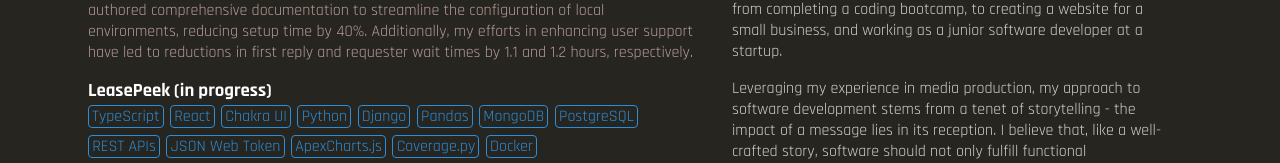
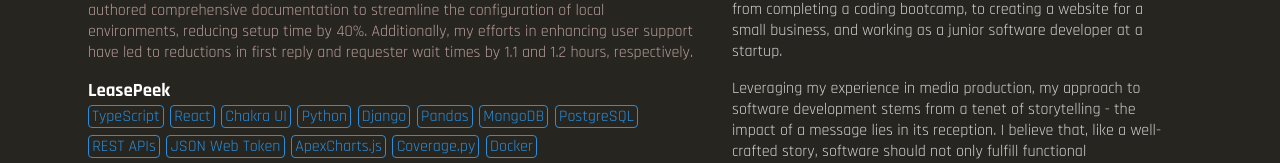
Before and after one commit to andrewbantly/portfolio, a Next.js app: page / in a window 1280 px wide. Shown: the part 413-576 px from the top of the page. Built offline with nearby package versions, Linux system fonts and the light colour scheme.

Commit message:
project deactive desc

```diff
--- a/components/Projects.js
+++ b/components/Projects.js
@@ -17,7 +17,7 @@
                         :
                         <div style={{ display: 'flex', flexDirection: 'row', alignItems: 'center'}}>
                             <h3 className={`${styles.projectHeaderRetired}`}>{project.name}</h3>
-                            <p className={`${styles.retired}`}>(retired)</p>
+                            <p className={`${styles.retired}`}>({project.deactivateDescription})</p>
                         </div>
                 }
                 <div className={`${styles.techContainer}`}>
--- a/projectData.js
+++ b/projectData.js
@@ -5,43 +5,50 @@
         description: "As a Junior Developer at SoBet, I lead in the development and testing of new software, significantly accelerating feature rollouts and bug resolution timelines. My experience encompasses using PHP and Laravel for backend API solutions, with MySQL as the database of choice for all developments. On the front-end, I apply Vue.js and JavaScript to create intuitive user interfaces, while for mobile application development, I rely on TypeScript, React Native, and Redux for building robust solutions. Beyond the development work, I have authored comprehensive documentation to streamline the configuration of local environments, reducing setup time by 40%. Additionally, my efforts in enhancing user support have led to reductions in first reply and requester wait times by 1.1 and 1.2 hours, respectively.",
         tools: ["PHP", "Laravel", "mySQL", "TypeScript", "React Native", "Redux", "Vue.js", "JavaScript"],
         active: true,
+        deactivateDescription: null,
     },
     {
-        name: "LeasePeek (in progress)",
+        name: "LeasePeek",
         link: "https://github.com/andrewbantly/leasepeek",
         description: "Engineering a data-driven app for large-scale property managers to forecast rent trends using analytics. Utilizing TypeScript, React, Chakra UI, Python, Django, Pandas, MongoDB, PostgreSQL, and REST APIs. Scripting unit and integration tests; leveraging Docker and DevOps for robust, scalable deployments.",
         tools: ["TypeScript", "React", "Chakra UI", "Python", "Django", "Pandas", "MongoDB", "PostgreSQL", "REST APIs", "JSON Web Token", "ApexCharts.js", "Coverage.py", "Docker"],
         active: true,
+        deactivateDescription: 'in progress',
     }, {
         name: "GroundBreakers Excavation",
         link: "https://groundbreakersexcavation.com/",
         description: "Built a family business website with SEO and accessibility using JavaScript, React, Chakra UI, and Netlify. Integrated serverless email alerts, boosting visibility, inclusivity, and client engagement.",
         tools: ["JavaScript", "React", "Chakra UI", "Netlify"],
         active: true,
+        deactivateDescription: null,
     }, {
         name: "World Class Wines",
         link: "https://andrewbantly.github.io/world-class-wines/",
         description: "Programmed an interactive data visualization with JavaScript, React, D3.js, and Python, simplifying wine discovery by preferences, praised for user experience.",
         tools: ["JavaScript", "D3.js", "React", "Python", "CSS"],
         active: true,
+        deactivateDescription: null,
     }, {
         name: "National Parks Explorer",
         link: "https://nps-explorer.netlify.app/",
         description: "Co-developed a MERN stack app, enabling users to discover U.S. national parks and log visits, with features like REST APIs, JWT authentication, and CRUD operations.",
         tools: ["Full-stack", "JavaScript", "CSS", "React", "Node.js","MongoDB", "Mongoose", "Express", "bcryptjs", "JSON Web Token", "REST APIs"],
         active: false,
+        deactivateDescription: 'retired',
     }, {
         name: "Major League Baseball Pick'em",
         link: "https://pickem.herokuapp.com/",
         description: "Crafted a full-stack Node app using JavaScript, featuring real-time game odds, social interactions, and performance metrics, supported by relational databases.",
         tools: ["Full-stack", "JavaScript", "Node.js","PostgreSQL", "Sequelize", "EJS", "Express", "bcrypt", "crypto-js", "CSS"],
         active: false,
+        deactivateDescription: 'retired',
     }, {
         name: "Escape From Alcatraz",
         link: "https://andrewbantly.github.io/Escape-From-Alcatraz/",
         description: "Engineered an interactive game leveraging JavaScript for DOM manipulation, behavioral logic, and object detection, enhanced with intricate CSS styling.",
         tools: ["JavaScript", "CSS", "HTML"],
         active: true,
+        deactivateDescription: null,
     }
 ]
 
```
